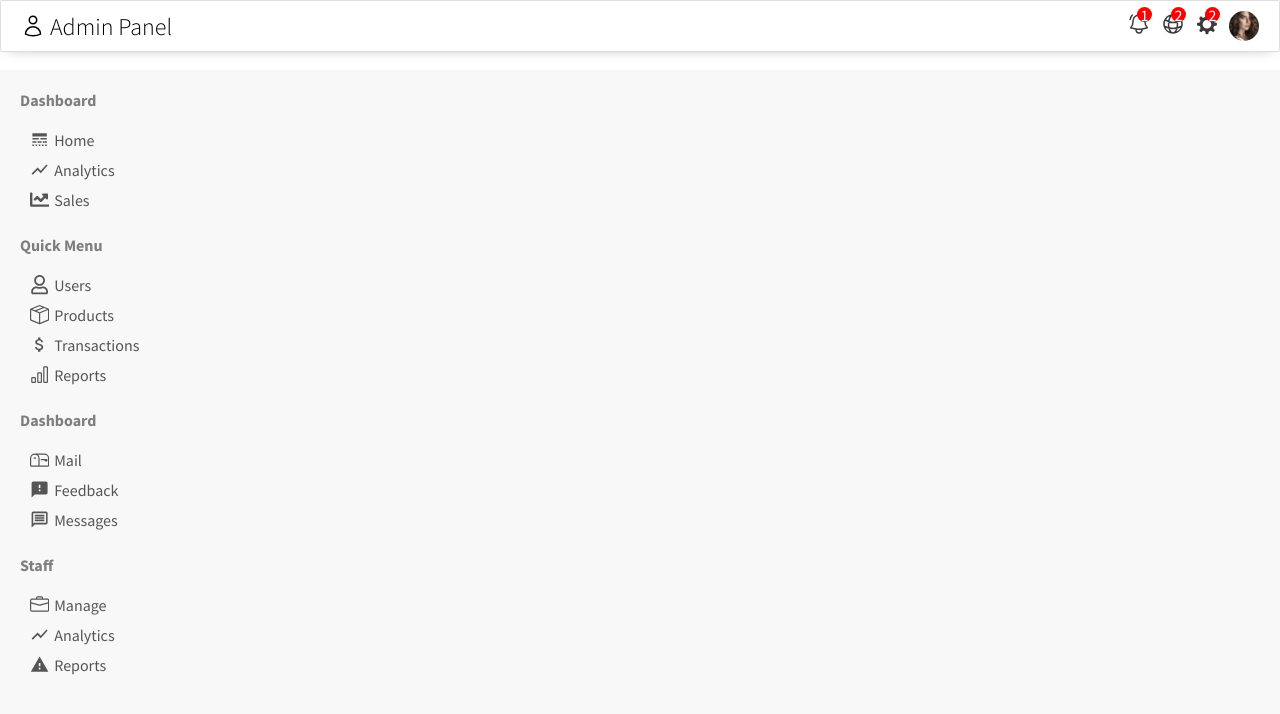
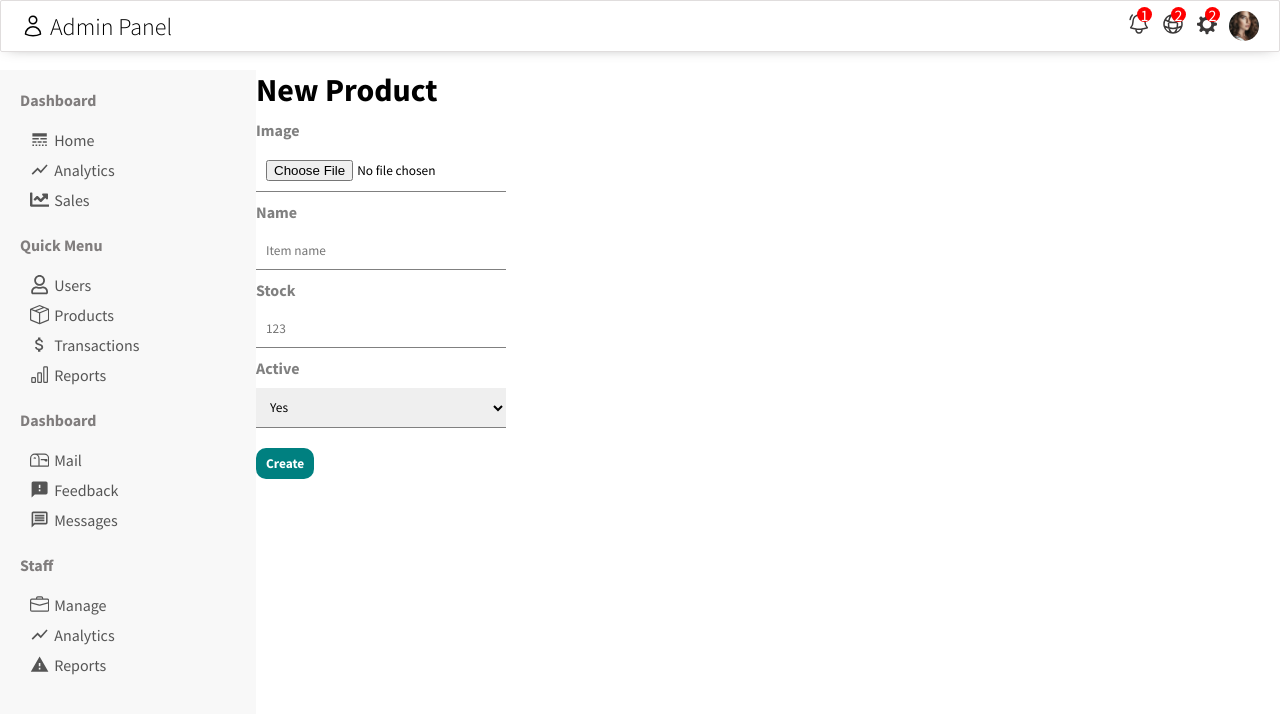
Before and after one commit to lapadatovic/ReactAdminDashboard, a React (Create React App) app in the folder admin-dashboard/: page /newProduct in a window 1280 px wide. Shown: the top 714 px of the page. Built offline with nearby package versions, Linux system fonts and the light colour scheme.

Commit message:
Created newProduct page

```diff
--- a/admin-dashboard/src/App.js
+++ b/admin-dashboard/src/App.js
@@ -7,11 +7,13 @@
 import NewUser from './components/pages/newUser/NewUser';
 import ProductList from './components/pages/productList/ProductList';
 import Product from './components/pages/product/Product';
+import NewProduct from './components/pages/newProduct/NewProduct';
 import {
 	BrowserRouter as Router,
 	Routes,
 	Route,
 } from 'react-router-dom';
+
 
 
 
@@ -28,7 +30,7 @@
           <Route path='/newUser' element={<NewUser />}></Route>
           <Route path='/products' element={<ProductList />}></Route>
           <Route path='/product/:productId' element={<Product/>}></Route>
-          {/* <Route path='/newProduct' element={<NewProduct />}></Route>  */}
+          <Route path='/newProduct' element={<NewProduct />}></Route>
         </Routes>
       </div>
     </Router>
--- /dev/null
+++ b/admin-dashboard/src/components/pages/newProduct/NewProduct.js
@@ -0,0 +1,31 @@
+import React from 'react'
+import './newProduct.css'
+export default function NewProduct() {
+  return (
+    <div className='newProduct-container'>
+        <h1 className="add-newProduct-title">New Product</h1>
+        <form className="newProduct-form">
+            <div className="add-newProduct-item">
+                <label>Image</label>
+                <input type="file" id='file' />
+            </div>
+            <div className="add-newProduct-item">
+                <label>Name</label>
+                <input type="text" placeholder='Item name'/>
+            </div>
+            <div className="add-newProduct-item">
+                <label>Stock</label>
+                <input type="text" placeholder='123'/>
+            </div>
+            <div className="add-newProduct-item">
+                <label>Active</label>
+                <select name="active" id="active">
+                    <option value="yes">Yes</option>
+                    <option value="no">No</option>
+                </select>
+            </div>
+            <button className='add-newProduct-item-button'>Create</button>
+        </form>
+    </div>
+  )
+}
--- /dev/null
+++ b/admin-dashboard/src/components/pages/newProduct/newProduct.css
@@ -0,0 +1,47 @@
+.newProduct-container{
+    flex: 4;
+}
+
+.newProduct-form {
+    margin-top: 10px;
+}
+
+.add-newProduct-item {
+    width: 250px;
+    display: flex;
+    flex-direction: column;
+    margin-bottom: 10px;
+}
+
+.add-newProduct-item >label {
+    color: gray;
+    font-weight: 600;
+    margin-bottom: 10px;
+}
+
+.add-newProduct-item > input {
+    padding: 10px;
+    border: none;
+    border-bottom: 1px solid gray;
+}
+
+.add-newProduct-item > input:focus {
+    outline: none;
+}
+
+.add-newProduct-item > select {
+    padding: 10px;
+    border: none;
+    border-bottom: 1px solid gray;
+}
+
+.add-newProduct-item-button {
+    margin-top: 10px;
+    padding: 7px 10px;
+    border: none;
+    border-radius: 10px;
+    background-color: teal;
+    color:white;
+    font-weight: 600;
+    cursor: pointer;
+}
```
